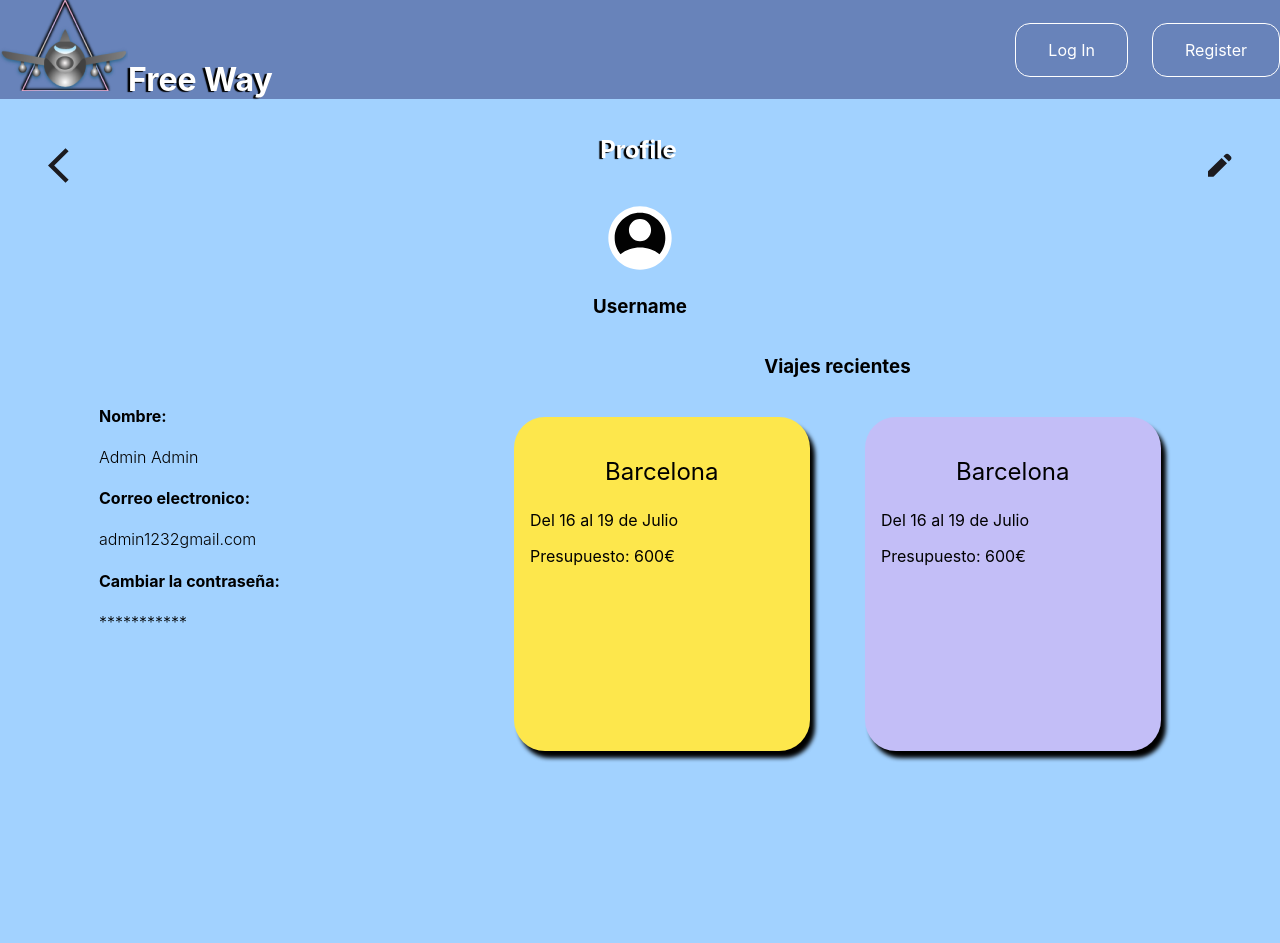
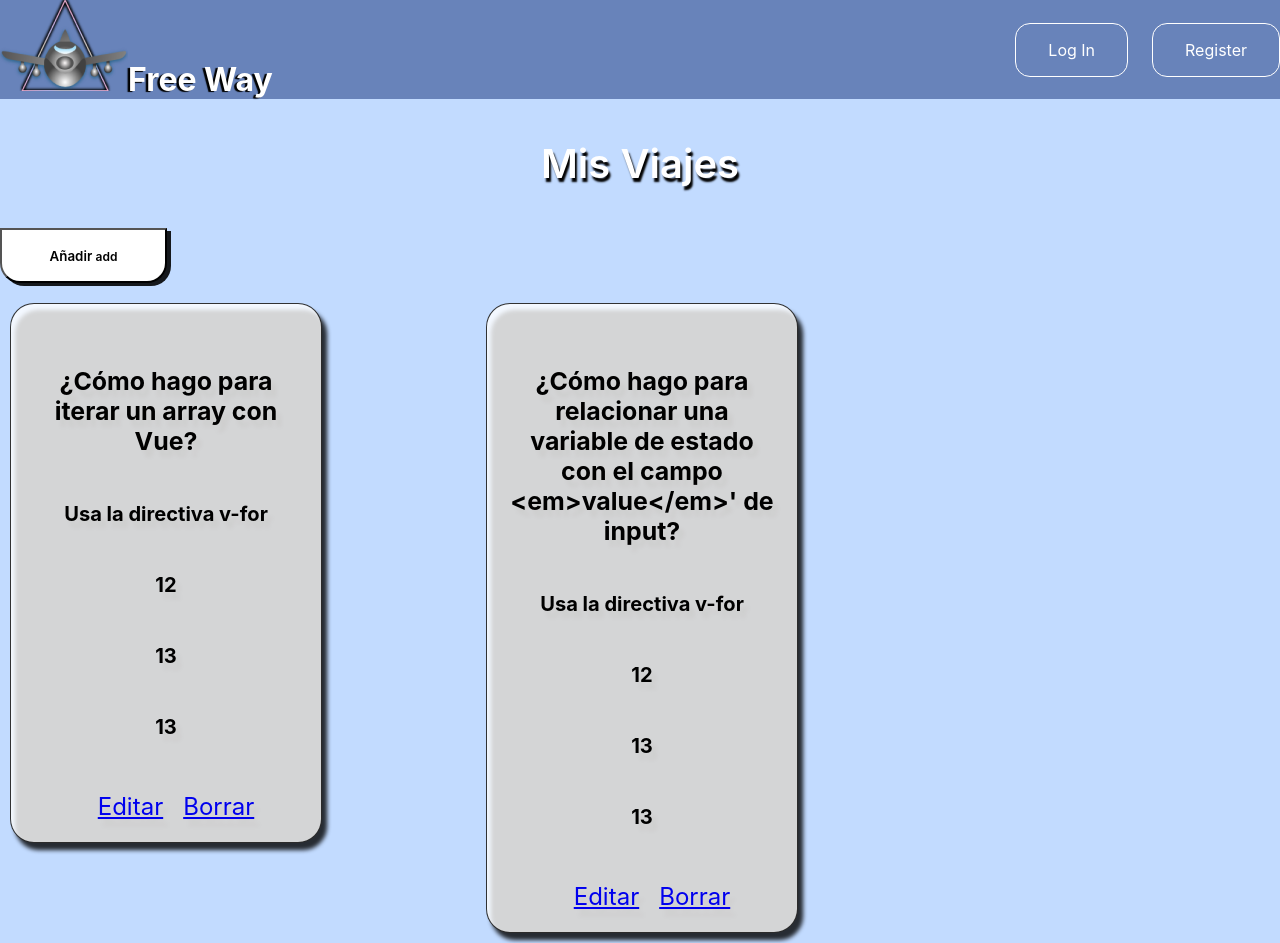
Before and after one commit to PlanificacionViaje/PlanificacioFrontEnd, a Vue app: page / in a window 1280 px wide. Before the commit the page ends 800 px from the top, so only its background shows below. Built offline with nearby package versions, Linux system fonts and the light colour scheme.

Commit message:
Add files via upload

```diff
--- a/src/App.vue
+++ b/src/App.vue
@@ -3,11 +3,90 @@ import Header from './Components/Header/header.vue';
 import Profile from './Components/Profile.vue';
 </script>
 
+<script>
+
+import AddQuestion from './components/AddQuestion.vue';
+import QuestionCard from './components/QuestionCard.vue';
+
+export default {
+  components: {
+    AddQuestion, QuestionCard
+  },
+  data() {
+    return {
+      //base cartas
+      nextId: 3,
+      notes: [{
+        id: 1,
+        Nombre: "¿Cómo hago para iterar un array con Vue?",
+        Fechainicio: "Usa la directiva v-for",
+        Fechafin: "12",
+        Presupuesto:"13",
+        Descripcion:"13",
+      }, {
+        id: 2,
+        Nombre: "¿Cómo hago para relacionar una variable de estado con el campo <em>value</em>' de input?",
+        Fechainicio: "Usa la directiva v-for",
+        Fechafin: "12",
+        Presupuesto:"13",
+        Descripcion:"13",
+      }]
+    }
+  },
+  methods: {
+    addNewNote(note) {
+      this.notes.push({ id: this.nextId++, ...note });
+      this.updateLocalStorage();
+    },
+    deleteNote(id) {
+      this.notes = this.notes.filter(note => note.id != id);
+      this.updateLocalStorage();
+    },
+    editNote(data) {
+      const target = this.notes.find(note => note.id == data.id);
+
+      target.question = data.newData.question;
+      target.answer = data.newData.answer;
+
+      this.updateLocalStorage();
+    },
+    updateLocalStorage() {
+      localStorage.notes = JSON.stringify(this.notes);
+      localStorage.nextId = this.nextId;
+    }
+  },
+  mounted() {
+    if (localStorage.notes) {
+      this.notes = JSON.parse(localStorage.notes);
+    }
+    if (localStorage.nextId) {
+      this.nextId = localStorage.nextId;
+    }
+  }
+}
+</script>
+
 <template>
-  <Header/>
-  <Profile/>
+  <header>
+    <div class="">
+     <Header></Header>
+    </div>
+  </header>
+  <div class="">
+      <div class="">
+        <AddQuestion @newNote="(note) => addNewNote(note)" />
+      </div>
+    </div>
+
+    <div class="" id="questions-list">
+      <QuestionCard v-for="note in notes" :key="note.id" :note="note" :noteQuestion="note.question"
+        @delete="(id) => deleteNote(id)" @edit="(data) => editNote(data)" />
+    </div>
+
+
+
 </template>
 
 <style>
-
+@import './assets/main.css';
 </style>
```
